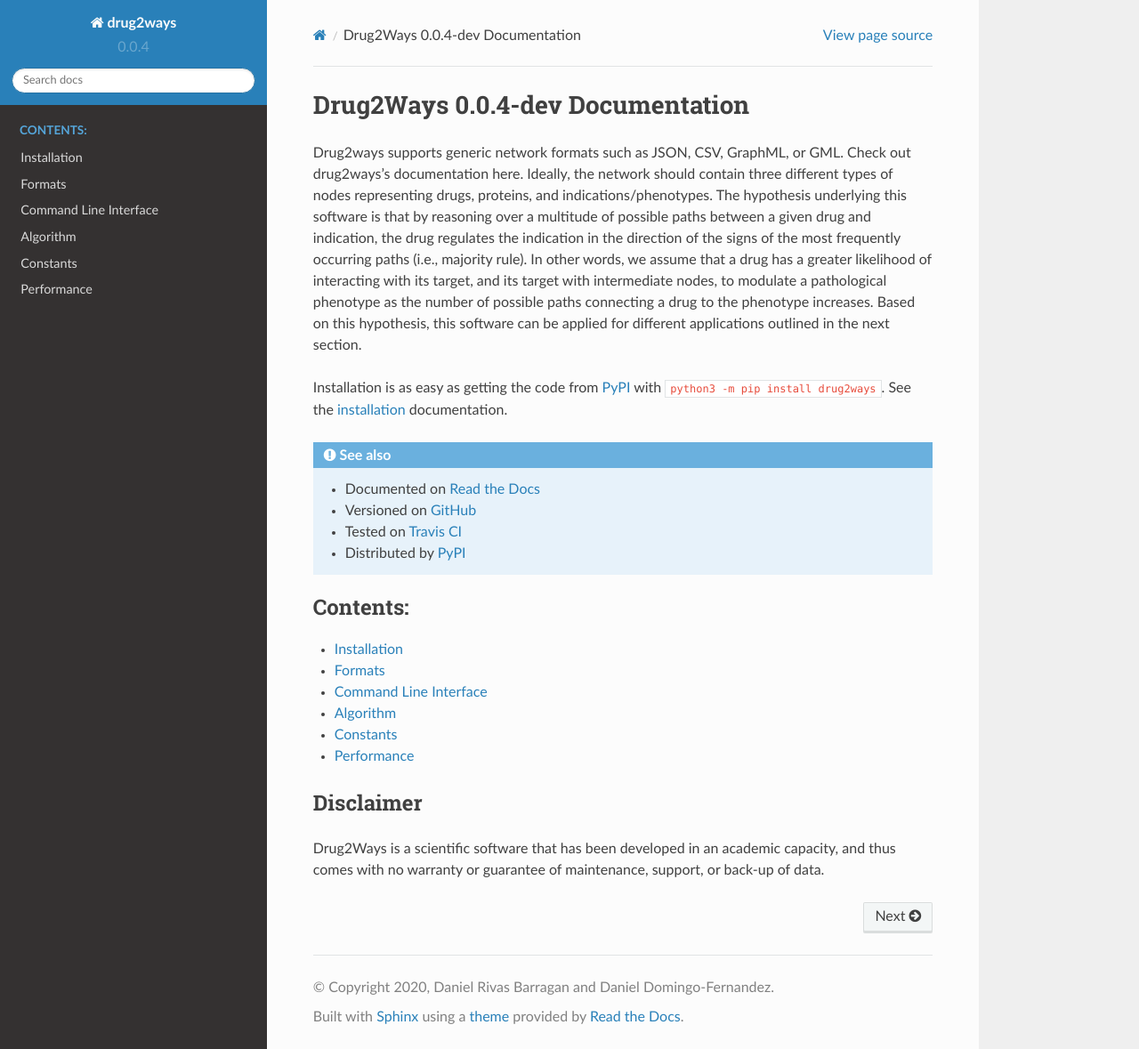
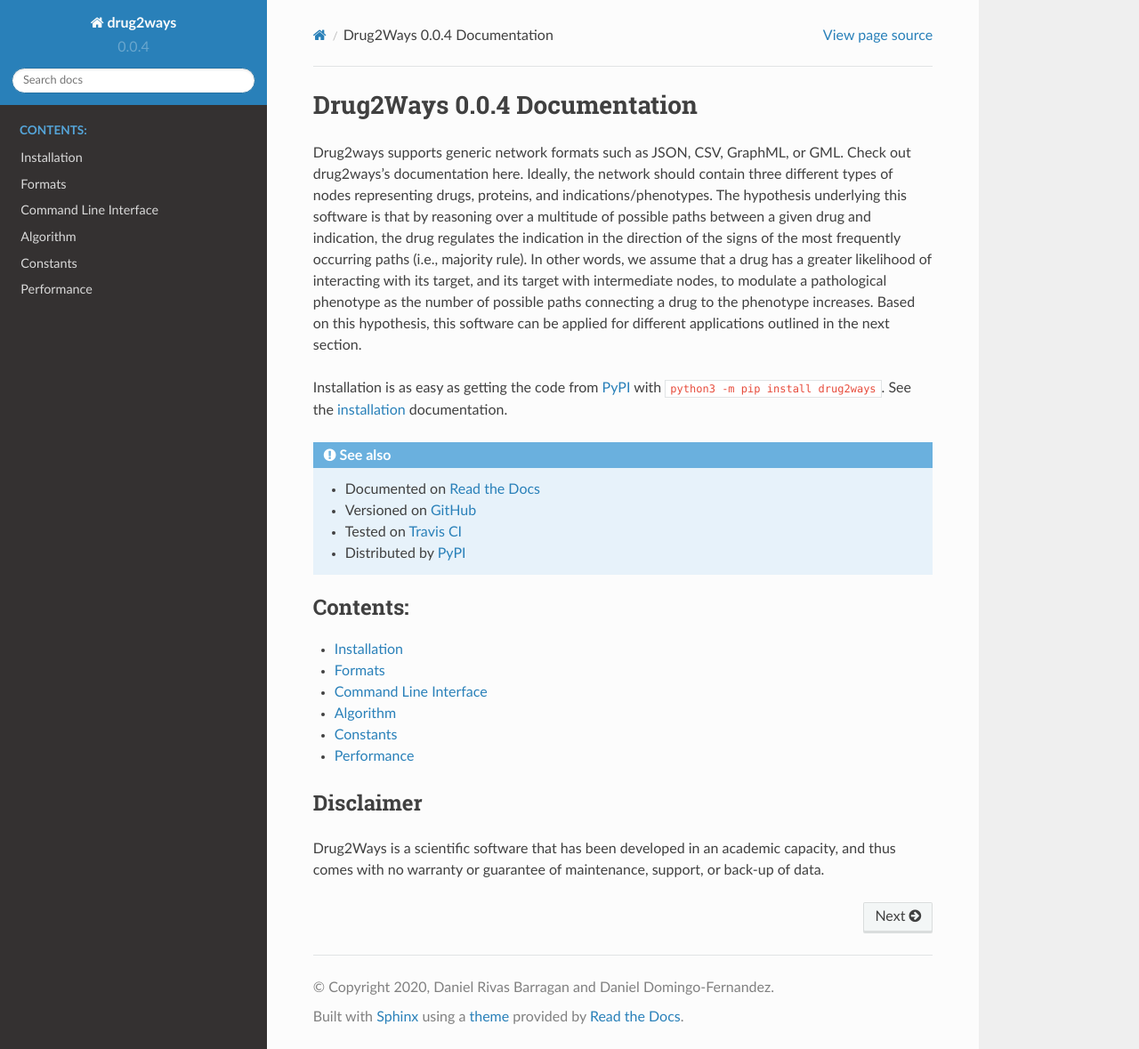
Before and after one commit to drug2ways/drug2ways, a Sphinx documentation site: the page built from docs/source/index.rst, in a window 1280 px wide and 1179 px high. Shown: the whole window at 89% size. Built offline with Sphinx 7.4.7 and the Read the Docs theme 2.0.0, drawn with Linux system fonts in a browser that asks for light colours.

Commit message:
Bump version: 0.0.4-dev → 0.0.4

```diff
--- a/docs/source/conf.py
+++ b/docs/source/conf.py
@@ -21,7 +21,7 @@ project = 'drug2ways'
 copyright = '2020, Daniel Rivas Barragan and Daniel Domingo-Fernandez'
 author = 'Daniel Rivas Barragan and Daniel Domingo-Fernandez'
 
-release = '0.0.4-dev'
+release = '0.0.4'
 
 parsed_version = re.match(
     '(?P<major>\d+)\.(?P<minor>\d+)\.(?P<patch>\d+)(?:-(?P<release>[0-9A-Za-z-]+(?:\.[0-9A-Za-z-]+)*))?(?:\+(?P<build>[0-9A-Za-z-]+(?:\.[0-9A-Za-z-]+)*))?',
--- a/setup.cfg
+++ b/setup.cfg
@@ -3,7 +3,7 @@
 ##########################
 [metadata]
 name = drug2ways
-version = 0.0.4-dev
+version = 0.0.4
 description = Reasoning over polar paths in biological networks for drug discovery applications
 long_description = A Python package for reasoning over large-scale biological networks for drug discovery applications in bioinformatics
 
```
Also changed, not shown: .bumpversion.cfg.
